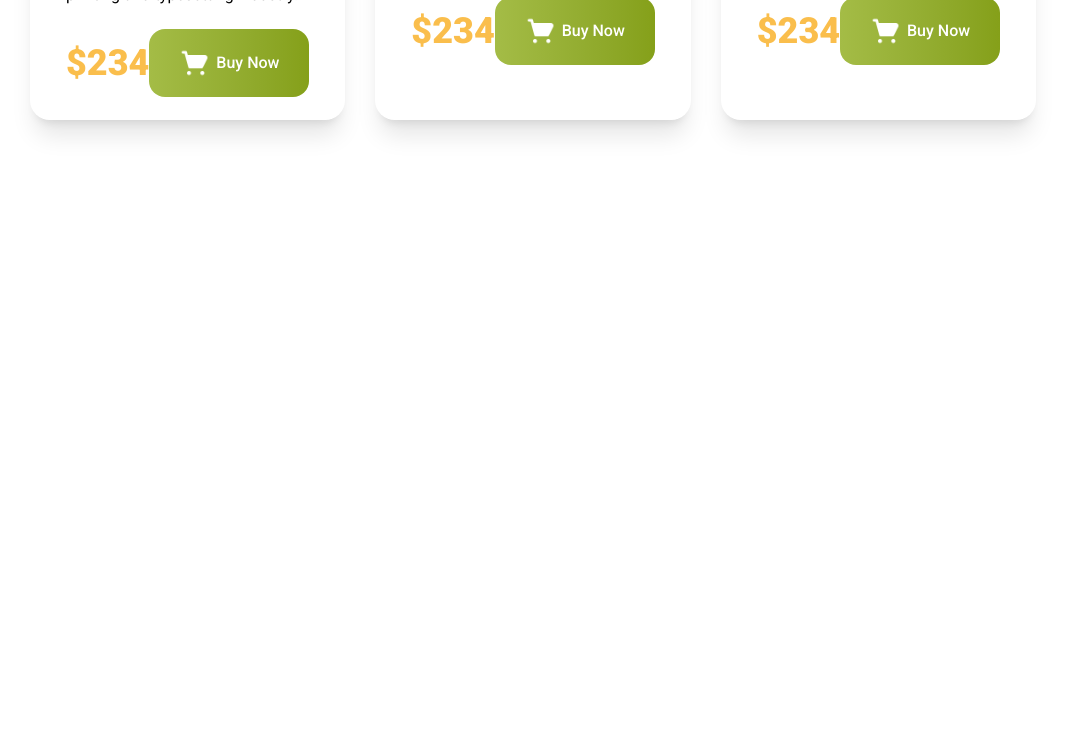
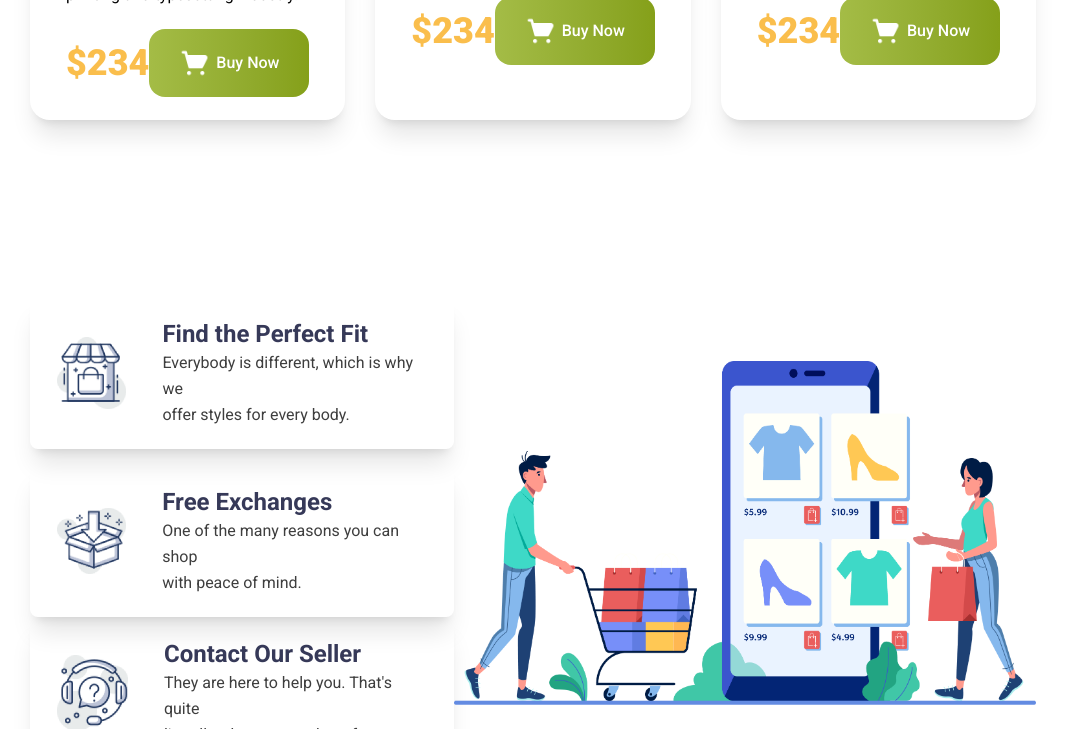
Before and after one commit to wahidalam91/penguin-fashion, a plain HTML site: page index.html in a window 1280 px wide. Shown: the part 2071-2800 px from the top of the page, without its empty margins (107-1174 px from the left). Before the commit the page ends 2383 px from the top, so only its background shows below. Drawn offline with nearby package versions, Linux system fonts and the light colour scheme.

Commit message:
Shopping Section added

```diff
--- a/index.html
+++ b/index.html
@@ -63,7 +63,6 @@
     <main class="px-5 py-7 md:px-[137px] md:py-[47px] md:mb-[49px]">
         <!-- Women Jacket -->
          <section>
-            <div>
             <h2 class="text-center md:text-left text-5xl text-bebas-neue text-[#363958] mb-[21px] ">Woman Jacket</h2>
              <div class="item-cards-container grid md:grid-cols-2 lg:grid-cols-3 gap-[30px]">
                 <div class="item-card-container rounded-[20px] px-[18px] pt-[18px] pb-[23px] shadow-xl">
@@ -102,13 +101,11 @@
                         </div>
                     </div>
                 </div>
+             </div>
 
-                </div>
-            </div>
          </section>
         <!-- Man Jacket -->
          <section class="md:py-[47px] md:mb-[49px]">
-            <div>
             <h2 class="text-center md:text-left text-5xl text-bebas-neue text-[#363958] my-[50px] ">Man Jacket</h2>
              <div class="item-cards-container grid md:grid-cols-2 lg:grid-cols-3 gap-[30px]">
                 <div class="item-card-container rounded-[20px] px-[18px] pt-[18px] pb-[23px] shadow-xl">
@@ -147,9 +144,49 @@
                         </div>
                     </div>
                 </div>
-
+            </div>
+         </section>
+         <!-- Shopping -->
+          <section class="md:flex md:flex-row-reverse justify-between items-center mt-[130px]">
+             <div class="shopping-image mb-[40px] md:mb-[0] lg:w-[600px]">
+                <img src="./images/shopping.png" alt="">
+            </div>
+            <div class="shopping-cards-container">
+                <div class="shopping-card-contaner mb-4">
+                  <div class="card-icon-text flex items-center rounded-lg shadow-xl px-[27px] py-[21px] gap-[36px]">
+                        <div class="card-icon w-[72px]">
+                        <img src="./icons/house.png" alt="">
+                    </div>
+                    <div class="card-text">
+                        <h4 class="card-title text-2xl text-secondary font-bold">Find the Perfect Fit</h4>
+                        <p class="text-[#3E3E3E] leading-[26px]">Everybody is different, which is why we <br> offer styles for every body.</p>
                     </div>
                    </div>
+                </div>
+                <div class="shopping-card-contaner">
+                  <div class="card-icon-text flex items-center rounded-lg shadow-xl px-[27px] py-[21px] gap-[36px]">
+                        <div class="card-icon w-[72px]">
+                        <img src="./icons/box.png" alt="">
+                    </div>
+                    <div class="card-text">
+                        <h4 class="card-title text-2xl text-secondary font-bold">Free Exchanges</h4>
+                        <p class="text-[#3E3E3E] leading-[26px]">One of the many reasons you can shop <br> with peace of mind.</p>
+                    </div>
+                   </div>
+                </div>
+                <div class="shopping-card-contaner">
+                    <div class="card-icon-text flex items-center rounded-lg shadow-xl px-[27px] py-[21px] gap-[36px]">
+                            <div class="card-icon w-[72px]">
+                            <img src="./icons/question.png" alt="">
+                        </div>
+                        <div class="card-text">
+                            <h4 class="card-title text-2xl text-secondary font-bold">Contact Our Seller</h4>
+                            <p class="text-[#3E3E3E] leading-[26px]">They are here to help you. That's quite <br> literally what we pay them for.</p>
+                        </div>
+                    </div>
+                </div>
+            </div>
+
           </section>
     </main>
     <footer>
```
Lines whose indentation alone changed are shown as unchanged.
